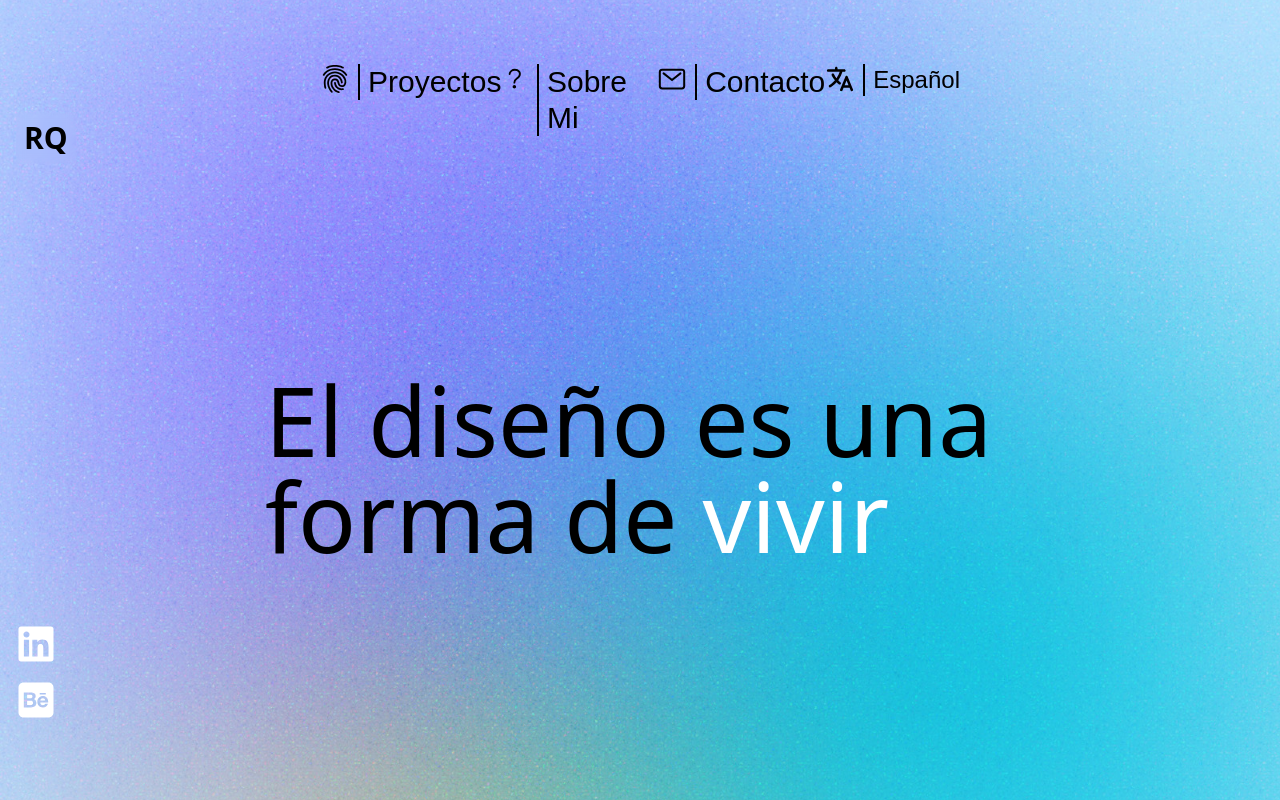
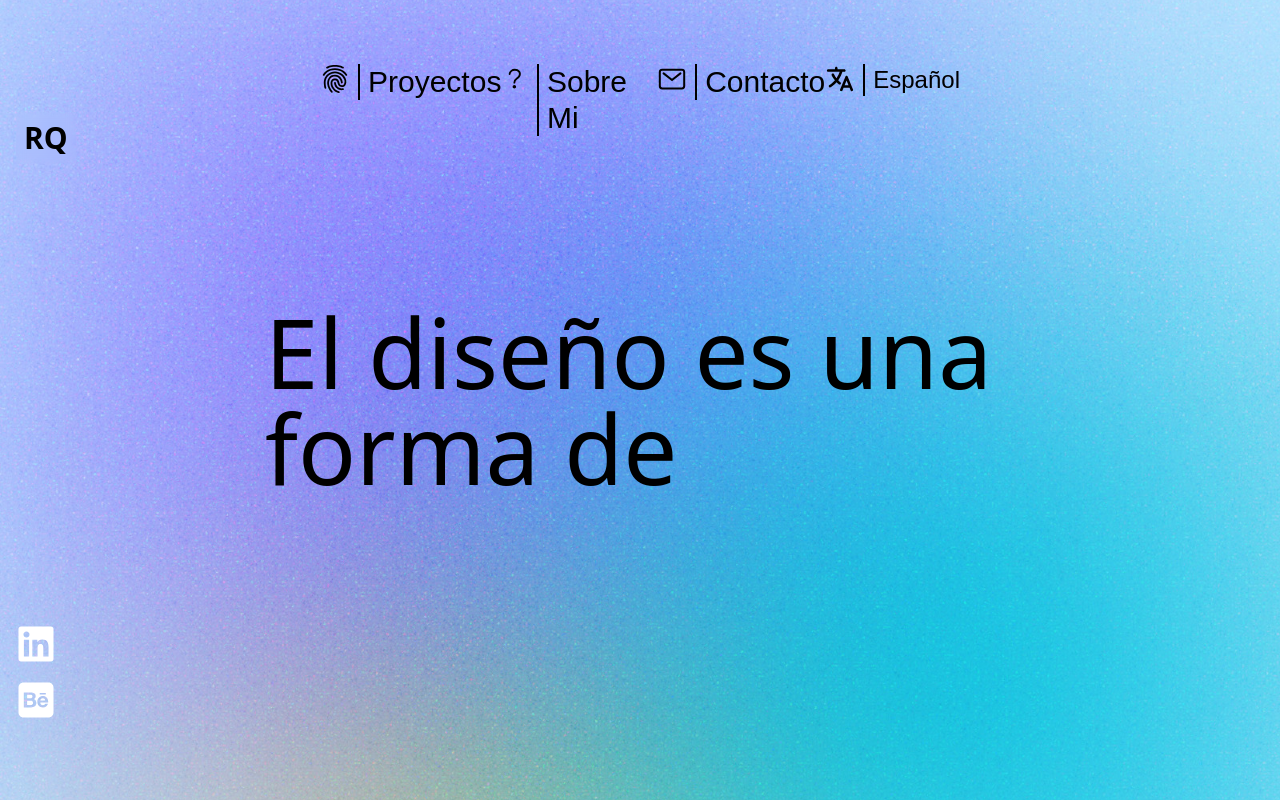
Before and after one commit to Thebassplayer/romina-quiroga-portfolio, a Next.js app: page / in a window 1280 px wide. Shown: the top 800 px of the page. Built offline with nearby package versions, Linux system fonts and the light colour scheme; a web font is replaced by a local one.

Commit message:
refactor: Update layout component with overflow-x-hidden

```diff
--- a/src/app/layout.tsx
+++ b/src/app/layout.tsx
@@ -5,6 +5,7 @@
 import DesktopMenu from "@/components/DesktopMenu/DesktopMenu";
 import LeftMenu from "@/components/LeftMenu/LeftMenu";
 import { Suspense } from "react";
+import GoTopButton from "@/components/GoTopButton/GoTopButton";
 
 const roboto = Roboto({
   weight: "400",
@@ -29,7 +30,7 @@
           "h-screen w-screen overflow-x-hidden bg-romi-gradient bg-cover bg-center",
         )}
       >
-        <main className="relative flex h-screen w-screen flex-col">
+        <main className="flex h-screen w-screen flex-col">
           <Suspense>
             <LeftMenu className="fixed left-0 z-50" />
           </Suspense>
--- a/src/app/page.tsx
+++ b/src/app/page.tsx
@@ -10,10 +10,10 @@
   const topRef = useRef<HTMLDivElement | null>(null);
   return (
     <>
-      <section ref={topRef} className="h-screen w-screen overflow-x-hidden">
-        <div className="flex h-full w-full flex-col items-center">
-          <DesktopMenu className="z-50" />
-          <div className="flex grow justify-center">
+      <section ref={topRef} className="h-screen w-screen">
+        <div className="relative flex h-full w-full flex-col items-center justify-center">
+          <DesktopMenu className="absolute top-0  z-50" />
+          <div className="flex justify-center">
             <Suspense>
               <HeroHome />
             </Suspense>
```
